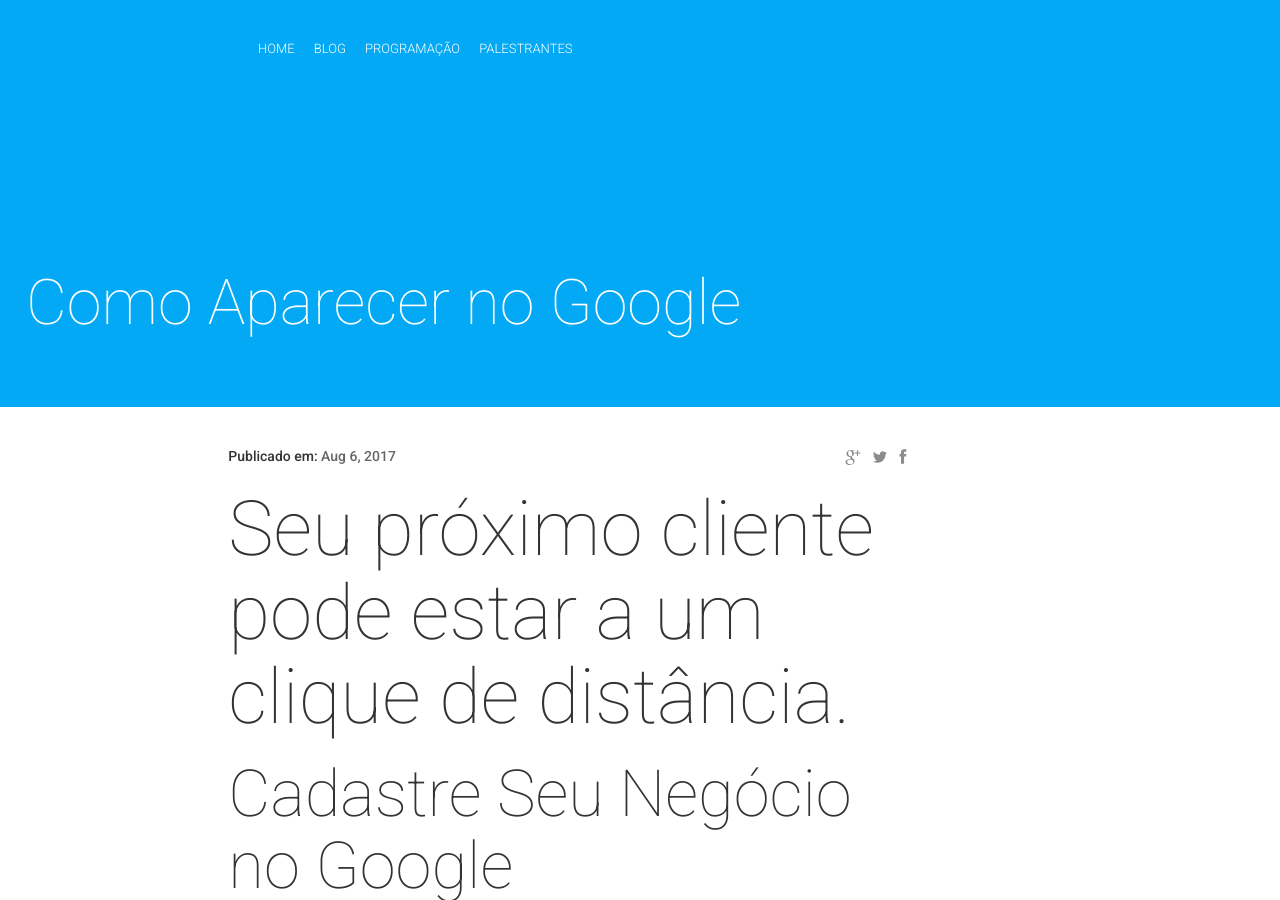
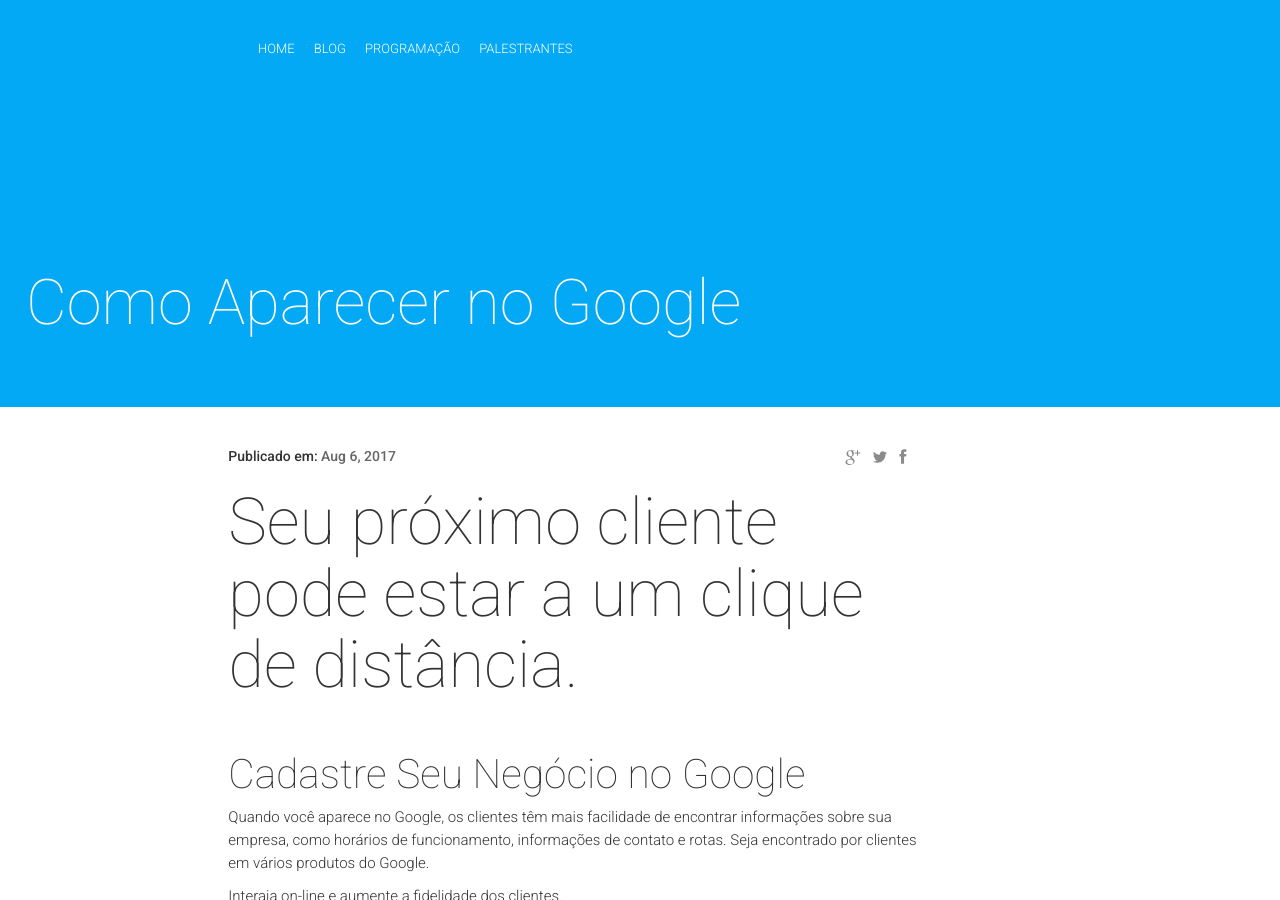
Before and after one commit to marketing-sem-fronteiras/marketing-sem-fronteiras.github.io, a Jekyll site: the page built from _posts/2017-08-09-como-aparecer-no-google.markdown, in a window 1280 px wide and 900 px high. Built offline with Jekyll 4.4.1, drawn with Linux system fonts in a browser that asks for light colours; nearby versions of some CDN libraries; comment, search, counter and statistics services are not loaded.

Commit message:
social links

```diff
--- a/_config.yml
+++ b/_config.yml
@@ -63,7 +63,7 @@
 statisticBlock:
  - {count: "100", specialCharacter: "", info: "vagas", detail: "por cidade"}
  - {count: "3", specialCharacter: "", info: "horas", detail: "de conteúdo"}
- - {count: "2", specialCharacter: "", info: "palestrantes", detail: "daqui e deda Espanha"}
+ - {count: "2", specialCharacter: "", info: "palestrantes", detail: "daqui e da Espanha"}
  - {count: "2", specialCharacter: "", info: "temas", detail: "+ debate com o público"}
 
 # Latest News Block
@@ -150,6 +150,7 @@
 
 # Footer
 socialLinks:
+ - {link: "https://plus.google.com/u/0/+SoraiaNovaes", icon: "google-plus"}
  - {link: "https://twitter.com/intent/user?screen_name=edtecnova", icon: "twitter"}
  - {link: "https://facebook.com/professoragoogle", icon: "facebook"}
  - {link: "https://www.youtube.com/channel/UCbeA7EZaM1ogY7p0UkhvLWw", icon: "youtube"}
--- a/_posts/2017-08-09-como-aparecer-no-google.markdown
+++ b/_posts/2017-08-09-como-aparecer-no-google.markdown
@@ -5,8 +5,8 @@
 isStaticPost: false
 ---
 
-## Seu próximo cliente pode estar a um clique de distância.
-### Cadastre Seu Negócio no Google
+### Seu próximo cliente pode estar a um clique de distância.
+#### Cadastre Seu Negócio no Google
 
 Quando você aparece no Google, os clientes têm mais facilidade de encontrar informações sobre sua empresa, como horários de funcionamento, informações de contato e rotas. Seja encontrado por clientes em vários produtos do Google.
 
@@ -18,7 +18,7 @@
 
 Saiba como os clientes interagem com a sua empresa. Como as pessoas encontraram você? De onde elas vêm?
 
-## Como Aparecer no Google Antes Mesmo de Anunciar
+#### Como Aparecer no Google Antes Mesmo de Anunciar
 <iframe src="https://www.youtube.com/embed/u0FN2y-6q_I" width="100%" height="460" frameborder="0" scrolling="no" webkitAllowFullScreen mozallowfullscreen allowFullScreen></iframe>
 
 Para saber mais sobre o curso, [acesse a Academia dos Inovadores](https://academiadosinovadores.com.br/).
```
